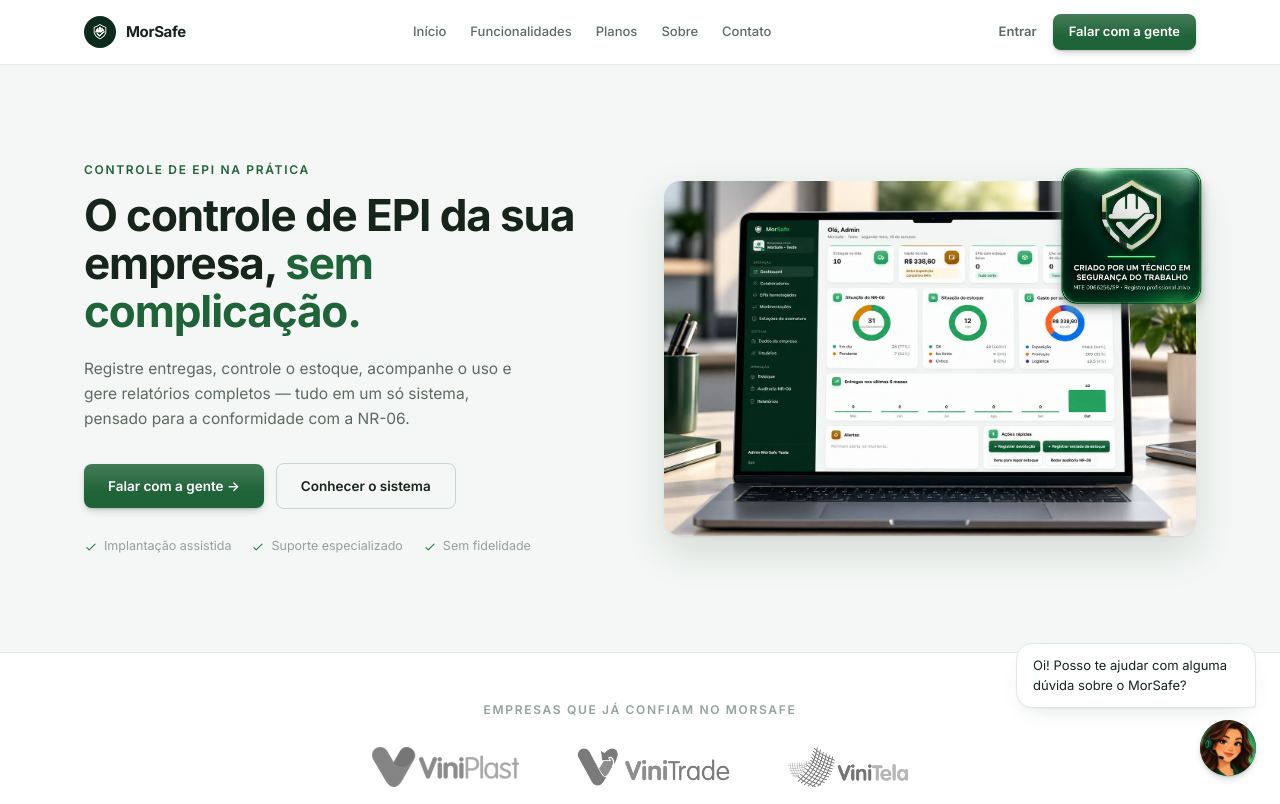
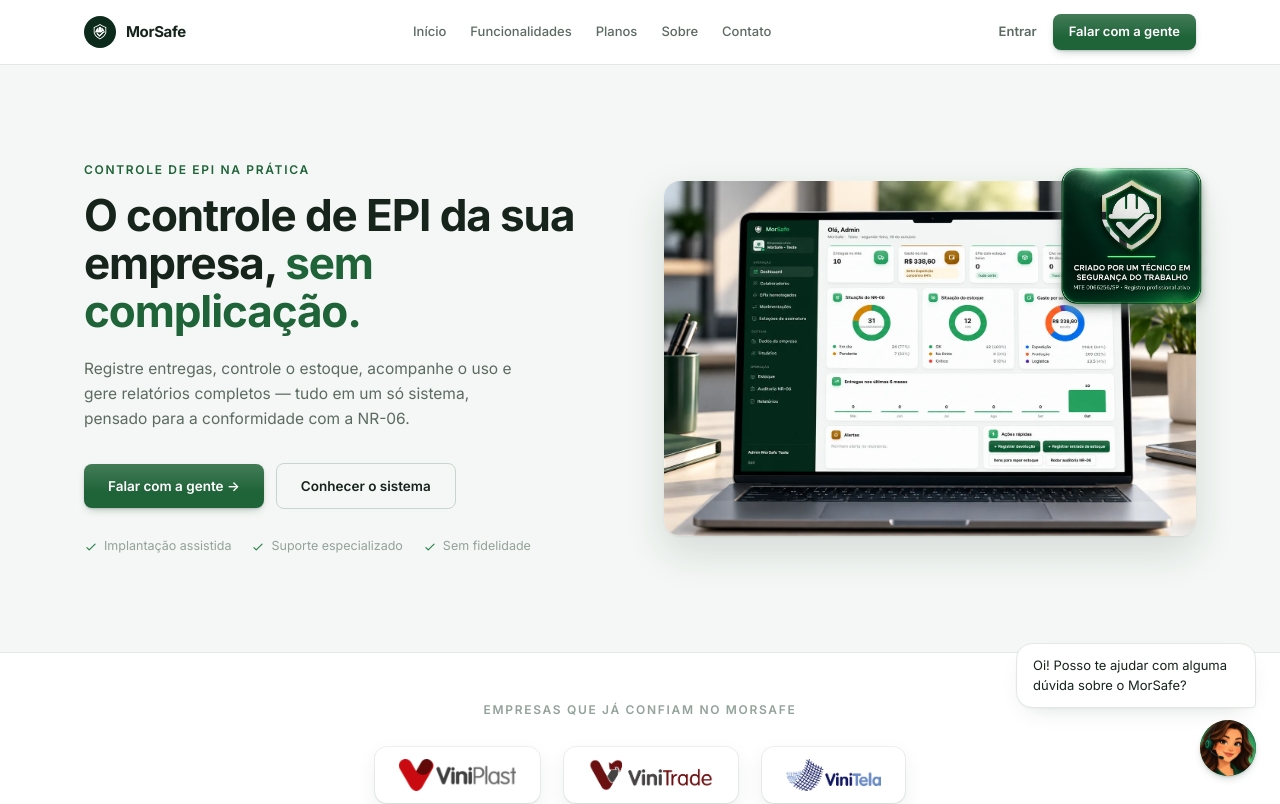
Before and after one commit to rflmorgado/Morsafe, a Next.js app: page / in a window 1280 px wide. Shown: the top 804 px of the page. Built offline with nearby package versions, Linux system fonts and the light colour scheme.

Commit message:
Enhance partner logos visibility and interaction
Updated the partner logos section for better visibility and interaction. Changed logo display from grayscale on hover to always in color with a white background for improved contrast.

```diff
--- a/src/app/page.tsx
+++ b/src/app/page.tsx
@@ -95,14 +95,22 @@ import {
 // Vinitela (empresas do mesmo grupo onde o Rafael atua como Técnico em
 // Segurança do Trabalho) autorizaram o uso do nome/logo como clientes
 // reais — ver comentário em lib/data/empresas.ts e o histórico da
-// conversa. Faixa discreta (logos em escala de cinza, coloridos no hover)
-// em vez de uma seção grande com texto, porque com só 3 parceiros uma
-// seção pesada chamaria mais atenção pro número pequeno do que pra
-// credibilidade em si — o padrão "logo bar" é o mesmo usado por produtos
-// SaaS estabelecidos, aqui com um toque sutil de interação (grayscale →
-// cor ao passar o mouse) pra não ficar estático. Pensado pra crescer: só
+// conversa. Faixa discreta em vez de uma seção grande com texto, porque
+// com só 3 parceiros uma seção pesada chamaria mais atenção pro número
+// pequeno do que pra credibilidade em si — o padrão "logo bar" é o mesmo
+// usado por produtos SaaS estabelecidos. Pensado pra crescer: só
 // adicionar ao array PARCEIROS conforme novas empresas autorizarem o uso
 // do nome, sem mexer no layout.
+//
+// Ajuste do mesmo dia (30/10/2026) — a versão inicial deixava os logos em
+// escala de cinza/opacidade reduzida por padrão, só ficando coloridos no
+// hover do mouse. O Rafael reportou (com print do celular) que isso
+// deixava os logos quase invisíveis: em touchscreen não existe hover, e
+// mesmo no desktop o estado "apagado" tinha baixíssimo contraste contra o
+// fundo escuro do tema dark do site. Troca: cada logo agora fica dentro
+// de um "chip" branco (bg-white + sombra leve + ring sutil) e sempre em
+// cor plena, sem grayscale nem estado de hover — garante contraste alto
+// contra qualquer fundo (claro ou escuro) sem depender de interação.
 
 const CONTATO_EMAIL = "contato.morsafe.br@gmail.com";
 const CONTATO_TELEFONE_EXIBICAO = "(11) 92750-0869";
@@ -491,24 +499,29 @@ export default function Home() {
       </section>
 
       {/* ===== Parceiros =====
-          Ver nota de 30/10/2026 no topo do arquivo. Faixa discreta logo
-          abaixo do Hero — primeiro sinal de credibilidade que o visitante
-          vê, antes mesmo de rolar pra conhecer o produto. */}
+          Ver nota de 30/10/2026 (e o ajuste do mesmo dia) no topo do
+          arquivo. Faixa discreta logo abaixo do Hero — primeiro sinal de
+          credibilidade que o visitante vê, antes mesmo de rolar pra
+          conhecer o produto. */}
       <section id="parceiros" className="scroll-mt-16 border-b border-border-subtle bg-surface">
         <div className="mx-auto max-w-6xl px-5 py-10 lg:py-12">
           <p className="text-center text-[12px] font-semibold uppercase tracking-[0.14em] text-text-muted">
             Empresas que já confiam no MorSafe
           </p>
-          <div className="mt-7 flex flex-wrap items-center justify-center gap-x-14 gap-y-7">
+          <div className="mt-7 flex flex-wrap items-center justify-center gap-x-6 gap-y-5">
             {PARCEIROS.map((p) => (
-              <Image
+              <div
                 key={p.nome}
-                src={p.logo}
-                alt={p.nome}
-                width={p.width}
-                height={p.height}
-                className="h-8 w-auto opacity-60 grayscale transition hover:opacity-100 hover:grayscale-0 sm:h-10"
-              />
+                className="flex items-center justify-center rounded-xl bg-white px-6 py-3 shadow-[0_1px_2px_rgba(18,53,36,0.06),0_8px_20px_rgba(18,53,36,0.08)] ring-1 ring-black/5"
+              >
+                <Image
+                  src={p.logo}
+                  alt={p.nome}
+                  width={p.width}
+                  height={p.height}
+                  className="h-7 w-auto sm:h-8"
+                />
+              </div>
             ))}
           </div>
         </div>
```
